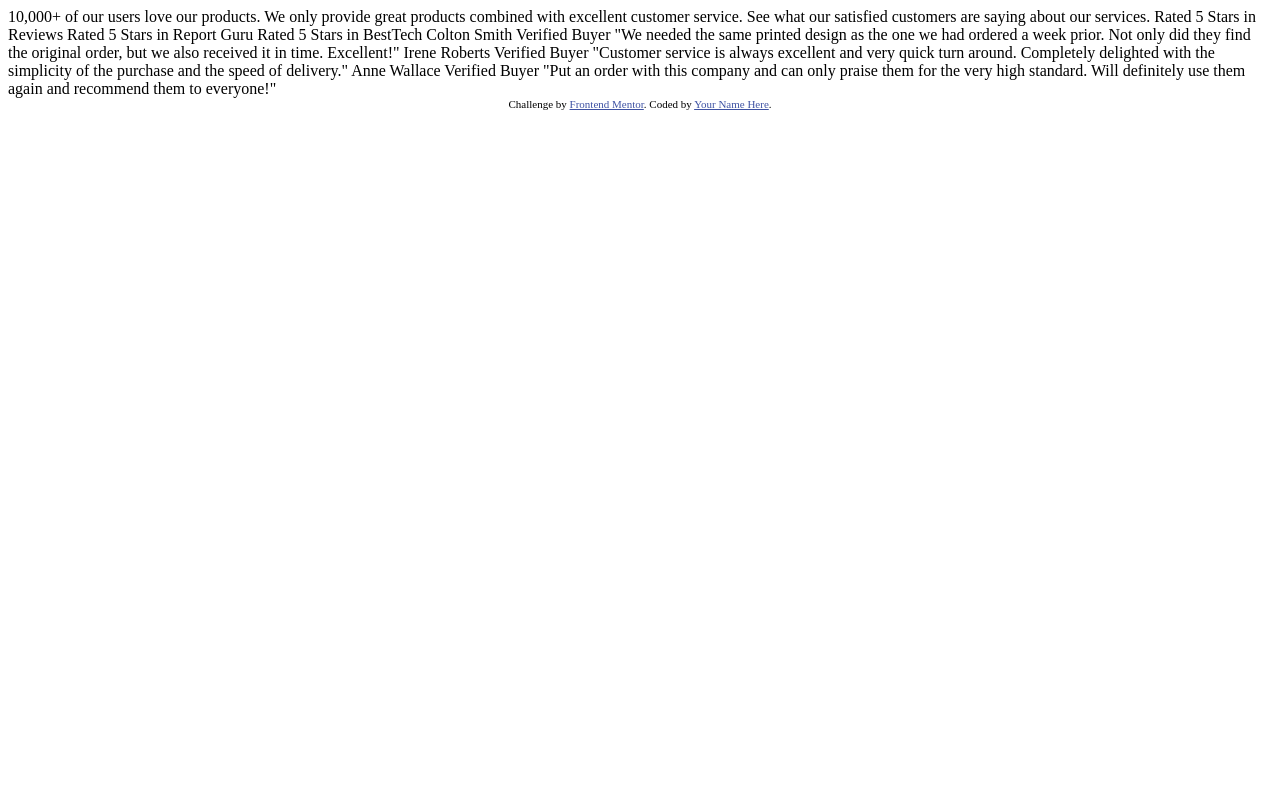
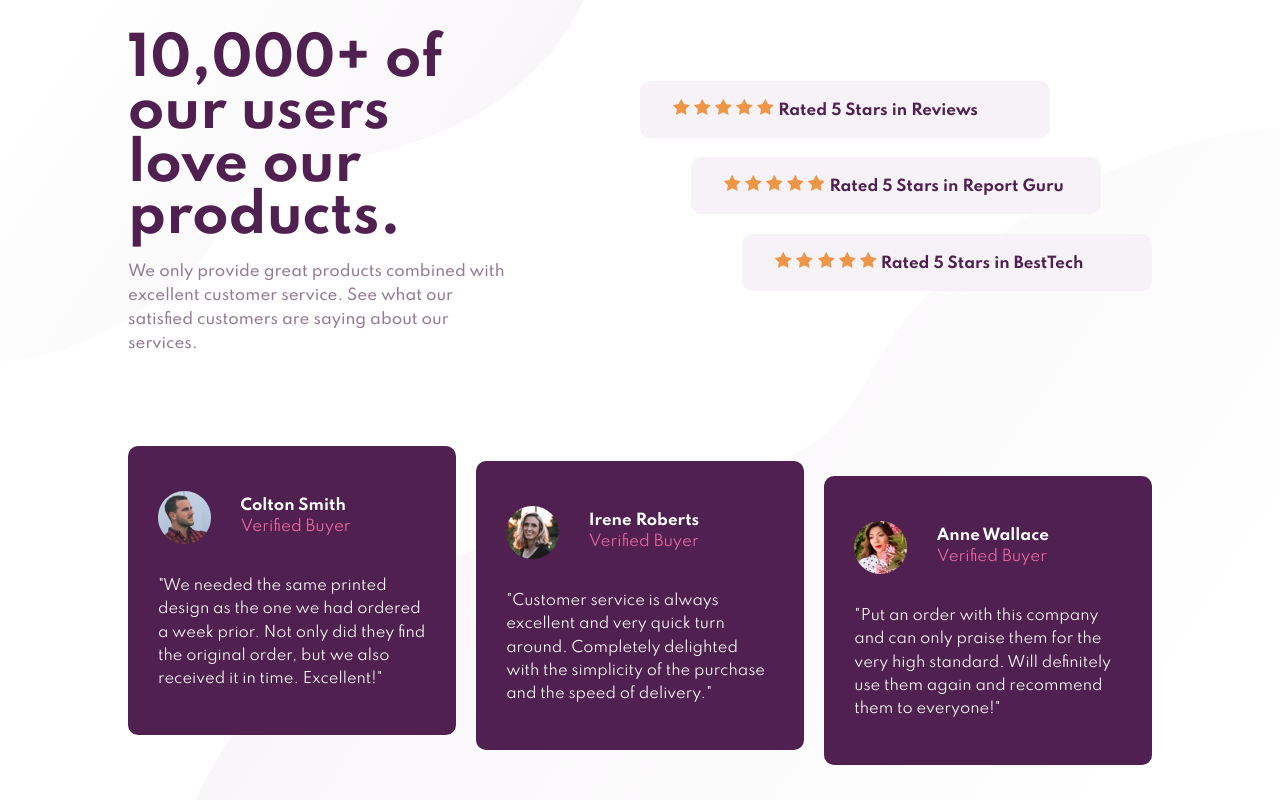
Before and after one commit to trafiki/social-proof-section-master, a plain HTML site: page index.html in a window 1280 px wide. Drawn offline with Linux system fonts and the light colour scheme.

Commit message:
implement desktop design

```diff
--- a/index.html
+++ b/index.html
@@ -1,61 +1,88 @@
 <!DOCTYPE html>
 <html lang="en">
   <head>
-    <meta charset="UTF-8" />
-    <meta name="viewport" content="width=device-width, initial-scale=1.0" />
+    <meta charset="UTF-8"/>
+    <meta name="viewport" content="width=device-width, initial-scale=1.0"/>
     <!-- displays site properly based on user's device -->
 
-    <link
-      rel="icon"
-      type="image/png"
-      sizes="32x32"
-      href="./images/favicon-32x32.png"
-    />
+    <link rel="icon" type="image/png" sizes="32x32" href="./images/favicon-32x32.png"/>
 
     <title>Frontend Mentor | Social proof section</title>
-
-    <!-- Feel free to remove these styles or customise in your own stylesheet 👍 -->
-    <style>
-      .attribution {
-        font-size: 11px;
-        text-align: center;
-      }
-      .attribution a {
-        color: hsl(228, 45%, 44%);
-      }
-    </style>
+    <link rel="stylesheet" href="style.css">
   </head>
   <body>
-    10,000+ of our users love our products.
+    <!-- <img src="./images/bg-pattern-top-desktop.svg" class="bg-desktop-tl"> <img src="./images/bg-pattern-bottom-desktop.svg" class="bg-desktop-tb"> -->
+    <section class="main">
 
-    We only provide great products combined with excellent customer service.
-    See what our satisfied customers are saying about our services.
+      <div class="container">
+        <div class="col-6 lead-copy">
+          <h3>10,000+ of our users love our products.</h3>
+          <p>We only provide great products combined with excellent customer service. See what our satisfied customers are saying about our services.</p>
+        </div>
+        <div class="col-6 rating-section">
+          <div>
+            <span class="rating-stars">
+              <img src="./images/icon-star.svg" alt="">
+              <img src="./images/icon-star.svg" alt="">
+              <img src="./images/icon-star.svg" alt="">
+              <img src="./images/icon-star.svg" alt="">
+              <img src="./images/icon-star.svg" alt="">
+            </span>
+            Rated 5 Stars in Reviews</div>
+          <div>
+            <span class="rating-stars">
+              <img src="./images/icon-star.svg" alt="">
+              <img src="./images/icon-star.svg" alt="">
+              <img src="./images/icon-star.svg" alt="">
+              <img src="./images/icon-star.svg" alt="">
+              <img src="./images/icon-star.svg" alt="">
+            </span>
+            Rated 5 Stars in Report Guru</div>
+          <div>
+            <span class="rating-stars">
+              <img src="./images/icon-star.svg" alt="">
+              <img src="./images/icon-star.svg" alt="">
+              <img src="./images/icon-star.svg" alt="">
+              <img src="./images/icon-star.svg" alt="">
+              <img src="./images/icon-star.svg" alt="">
+            </span>
+            Rated 5 Stars in BestTech</div>
+        </div>
+      </div>
+      <div class="container review-section">
+        <div class="col-4 review-card">
+          <div class="review-author">
+            <img src="./images/image-colton.jpg" alt="">
+            <div class="review-author-info">
+              <h4>Colton Smith</h4>
+              <p>Verified Buyer</p>
+            </div>
+          </div>
+          <p class="testimonial-text">"We needed the same printed design as the one we had ordered a week prior. Not only did they find the original order, but we also received it in time. Excellent!"</p>
+        </div>
 
-    Rated 5 Stars in Reviews
-    Rated 5 Stars in Report Guru
-    Rated 5 Stars in BestTech
+        <div class="col-4 review-card">
+          <div class="review-author">
+            <img src="./images/image-irene.jpg" alt="">
+            <div class="review-author-info">
+              <h4>Irene Roberts</h4>
+              <p>Verified Buyer</p>
+            </div>
+          </div>
+          <p class="testimonial-text">"Customer service is always excellent and very quick turn around. Completely delighted with the simplicity of the purchase and the speed of delivery."</p>
+        </div>
 
-    Colton Smith
-    Verified Buyer
-    "We needed the same printed design as the one we had ordered a week prior.
-    Not only did they find the original order, but we also received it in time.
-    Excellent!"
-
-    Irene Roberts
-    Verified Buyer
-    "Customer service is always excellent and very quick turn around. Completely
-    delighted with the simplicity of the purchase and the speed of delivery."
-
-    Anne Wallace
-    Verified Buyer
-    "Put an order with this company and can only praise them for the very high
-    standard. Will definitely use them again and recommend them to everyone!"
-
-    <div class="attribution">
-      Challenge by
-      <a href="https://www.frontendmentor.io?ref=challenge" target="_blank"
-        >Frontend Mentor</a
-      >. Coded by <a href="#">Your Name Here</a>.
-    </div>
+        <div class="col-4 review-card">
+          <div class="review-author">
+            <img src="./images/image-anne.jpg" alt="">
+            <div class="review-author-info">
+              <h4>Anne Wallace</h4>
+              <p>Verified Buyer</p>
+            </div>
+          </div>
+          <p class="testimonial-text">"Put an order with this company and can only praise them for the very high standard. Will definitely use them again and recommend them to everyone!"</p>
+        </div>
+      </div>
+    </section>
   </body>
 </html>
--- /dev/null
+++ b/style.css
@@ -0,0 +1,139 @@
+@import url('https://fonts.googleapis.com/css2?family=Spartan:wght@400;500;700&display=swap');
+
+* {
+  margin: 0;
+  padding: 0;
+  box-sizing: border-box;
+}
+
+body {
+  font-family: 'Spartan', sans-serif;
+  font-size: 15px;
+  display: flex;
+  justify-content: center;
+  align-items: center;
+  height: 100vh;
+  background-image: url(./images/bg-pattern-top-desktop.svg), url(./images/bg-pattern-bottom-desktop.svg);
+  background-position: left top, right bottom;
+  background-repeat: no-repeat;
+}
+
+p {
+  line-height: 1.6;
+}
+
+.lead-copy p {
+  color: hsl(303, 10%, 53%);
+  font-weight: 500;
+}
+
+.container {
+  width: 80%;
+  margin: 0 auto;
+  max-width: 1200px;
+  display: flex;
+  margin-bottom: 4em;
+  align-items: center;
+  justify-content: space-between;
+}
+
+.container.review-section {
+  margin-bottom: 0;
+}
+
+.main {
+  padding: 4em 0;
+  width: 100%;
+}
+
+.col-6 {
+  flex: 0 0 50%;
+}
+
+.review-card {
+  flex: 0 0 32%;
+  background: hsl(300, 43%, 22%);
+  color: #fff;
+  padding: 3em 2em;
+  border-radius: 10px;
+}
+
+.lead-copy {
+  padding-right: 8em;
+}
+
+.lead-copy h3 {
+  font-size: 3.5em;
+  margin-bottom: .3em;
+  line-height: 1;
+  color: hsl(300, 43%, 22%);
+}
+
+/* .lead-copy p {
+  font-size: 1.1em;
+} */
+.rating-section {
+  display: flex;
+  flex-direction: column;
+}
+
+.rating-section>div {
+  color: hsl(300, 43%, 22%);
+  width: 80%;
+  font-weight: 700;
+  padding: 1.2em 2.2em;
+  background: hsl(300, 24%, 96%);
+  margin-bottom: 1.3em;
+  border-radius: 10px;
+}
+
+.rating-section>div:nth-child(2) {
+  align-self: center;
+}
+
+.rating-section>div:nth-child(3) {
+  align-self: flex-end;
+}
+
+.review-author {
+  display: flex;
+  align-items: center;
+  margin-bottom: 2em;
+}
+
+.review-author img {
+  border-radius: 50%;
+  margin-right: 2em;
+  height: 3.5em;
+}
+
+/* .review-card:nth-child(1) {
+  align-self: baseline;
+} */
+.review-card:nth-child(2) {
+  margin-top: 2em;
+}
+
+.review-card:nth-child(3) {
+  margin-top: 4em;
+}
+
+.testimonial-text {
+  font-size: .97em;
+}
+
+img.bg-desktop-tl {
+  position: absolute;
+  left: 0;
+  top: 0;
+}
+
+img.bg-desktop-tb {
+  position: absolute;
+  right: 0;
+  bottom: 0;
+}
+
+.review-author-info p {
+  color: hsl(333, 80%, 67%);
+}
```
Also changed, not shown: 1 other file.
